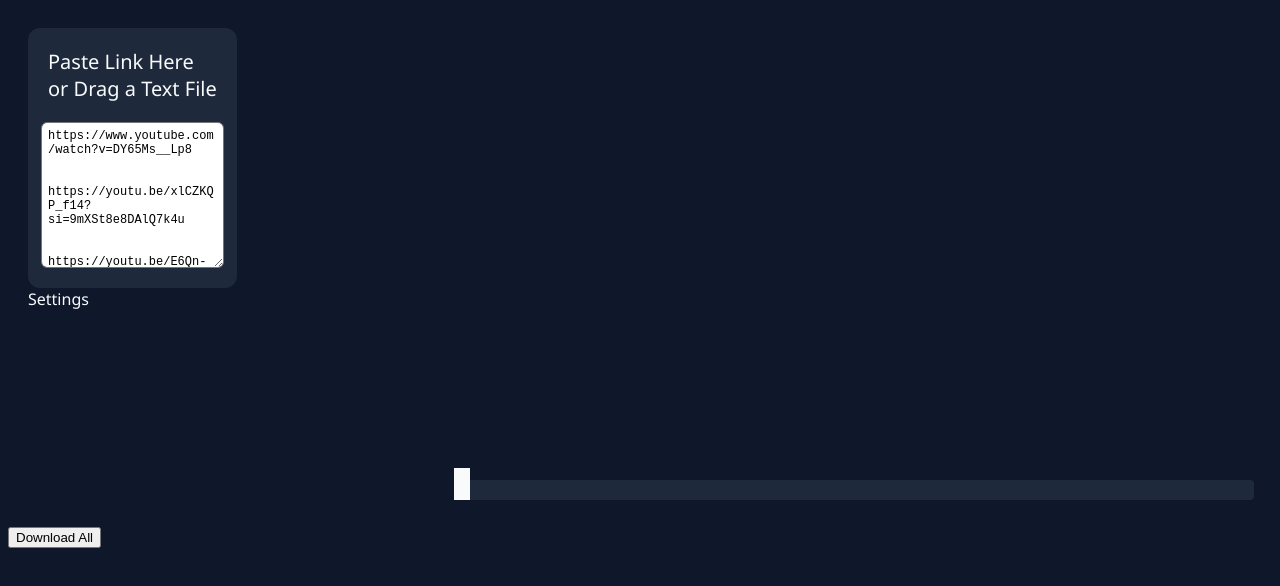
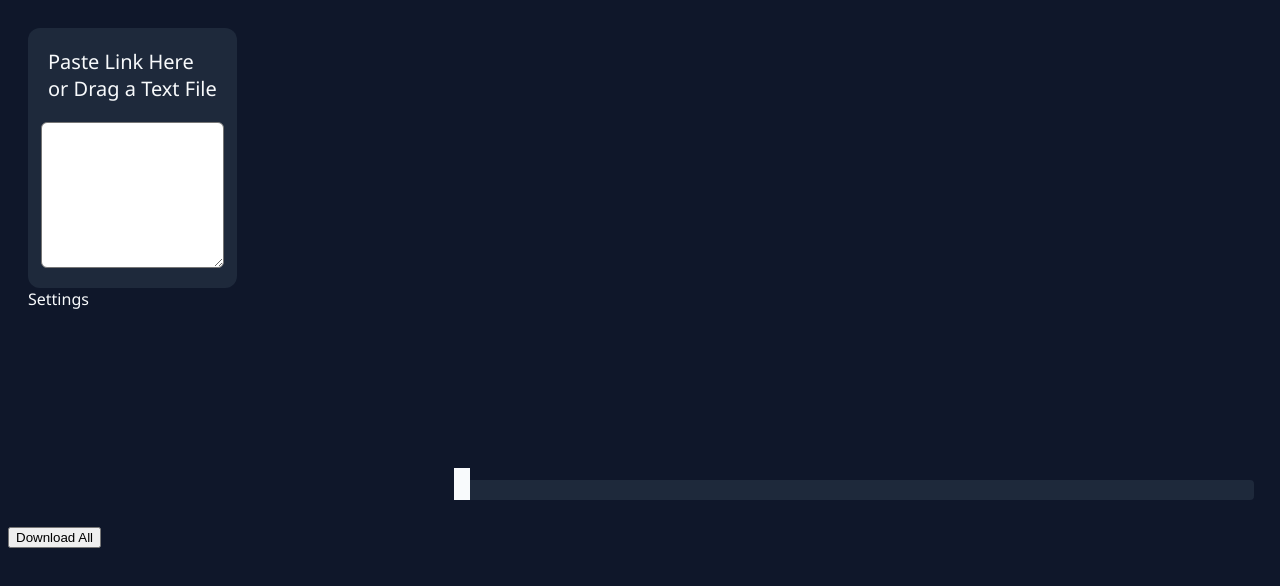
Before and after one commit to Rendekendo/Rendek-Video-Download, an Electron app: page src/index.html in a window 1280 px wide. Drawn offline with Linux system fonts and the light colour scheme; no server answers.

Commit message:
small change

```diff
--- a/src/index.css
+++ b/src/index.css
@@ -67,6 +67,7 @@ textarea{
 }
 #seekbar {
   -webkit-appearance: none;
+  appearance: none;
   background: transparent;
   cursor: pointer;
   width: 100%;
--- a/src/index.html
+++ b/src/index.html
@@ -12,11 +12,7 @@
       <div id="linkZoneContainer">
         <div  spellcheck="false"  id="linkZone">
           <p id="linkZoneTitle">Paste Link Here or Drag a Text File</p>
-          <textarea>https://www.youtube.com/watch?v=DY65Ms__Lp8
-
-            https://youtu.be/xlCZKQP_f14?si=9mXSt8e8DAlQ7k4u
-
-            https://youtu.be/E6Qn-yP06pI?si=7Wj4NLAVqew3oFZA
+          <textarea>
             </textarea>
         </div>
       <div id="settings">Settings</div>
```
